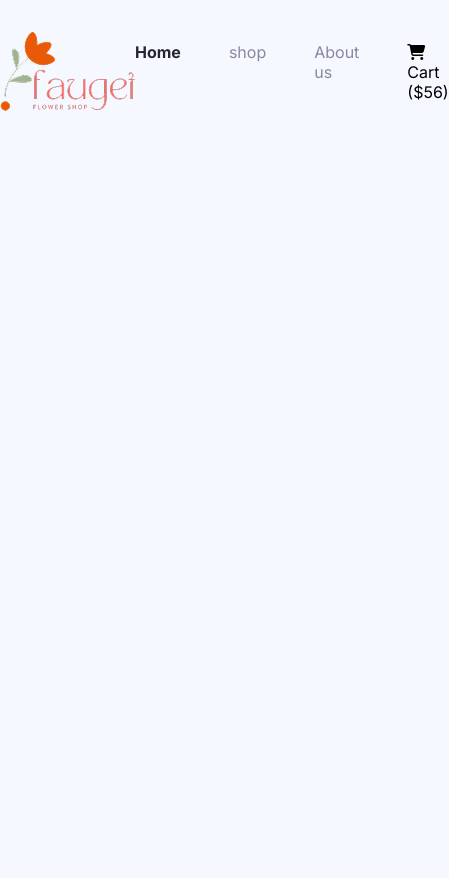
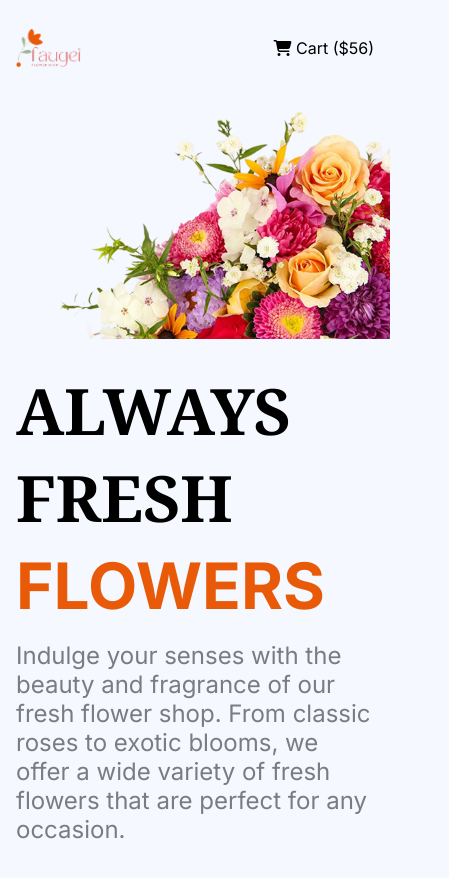
Before and after one commit to 30526/flower-shop-website, a plain HTML site: page index.html in a window 390 px wide. Shown: the whole page, 449 px wide, since content can reach past the window. Before the commit the page ends 844 px from the top, so only its background shows below. Drawn offline with Linux system fonts and the light colour scheme.

Commit message:
added banner section, and made navbar and banner section responsive

```diff
--- a/index.html
+++ b/index.html
@@ -23,12 +23,24 @@
         <nav class="container flex navbar">
             <img src="assets/logo.png" alt="Flower shop logo" class="logo">
             <ul class="flex">
-                <li><a class="blue-dark font-bold" href="">Home</a></li>
-                <li><a class="gray-light" href="">shop</a></li>
-                <li><a class="gray-light" href="">About us</a></li>
+                <li class="unique"><a class="blue-dark font-bold" href="">Home</a></li>
+                <li class="unique"><a class="gray-light" href="">shop</a></li>
+                <li class="unique"><a class="gray-light" href="">About us</a></li>
                 <li><a class="black" href=""><span><i class="fa-solid fa-cart-shopping"></i></span> Cart ($56)</a></li>
             </ul>
         </nav>
+        <div class="banner container flex">
+            <div class="banner-text">
+                <h2 class="title black">ALWAYS FRESH <br><span class="orange">FLOWERS</span></h2>
+                <p class="gray">
+                    Indulge your senses with the beauty and fragrance of our fresh flower shop. From classic roses to
+                    exotic blooms, we offer a wide variety of fresh flowers that are perfect for any occasion.
+                </p>
+            </div>
+            <div class="banner-image">
+                <img src="assets/hero-flower.png" alt="">
+            </div>
+        </div>
     </Header>
 
     <main>
--- a/styles/style.css
+++ b/styles/style.css
@@ -87,3 +87,108 @@
     color: #E95A08;
     border-radius: 5px;
 }
+
+/* Banner Styles  */
+
+.banner {
+    height: 460px;
+    margin-top: 120px;
+    margin-bottom: 120px;
+    align-items: last baseline;
+}
+
+.banner-text h2 {
+    font-size: 4rem;
+    font-weight: 700;
+    margin-bottom: 13px;
+}
+
+.banner-text p {
+    font-size: 1.5rem;
+}
+
+
+.banner-image img {
+    vertical-align: bottom;
+}
+
+
+
+
+
+
+
+
+
+
+
+
+
+
+
+
+
+
+
+
+@media screen and (max-width: 576px) {
+
+    /* navbar  */
+    .navbar {
+        margin: 28px 16px;
+    }
+
+    .navbar img {
+        width: 65px;
+    }
+
+    .unique {
+        display: none;
+
+    }
+
+    /* banner  */
+
+    .banner {
+        flex-direction: column-reverse;
+        align-items: center;
+        margin: 28px 0px 65px;
+        height: auto;
+    }
+
+    .banner-image {
+        margin-bottom: 28px;
+    }
+
+    .banner-image img {
+        width: 100%;
+    }
+
+    .banner-text {
+        margin: 0 16px;
+    }
+}
+
+
+
+/* medium device  */
+
+@media screen and (min-width: 576px) and (max-width: 992px) {
+    /* navbar  */
+
+    .navbar {
+        margin: 28px 16px;
+    }
+
+    .navbar ul {
+        gap: 2rem;
+    }
+
+    /* banner  */
+
+    .banner {
+        margin: 120px 16px;
+        height: auto;
+    }
+
+}
```
